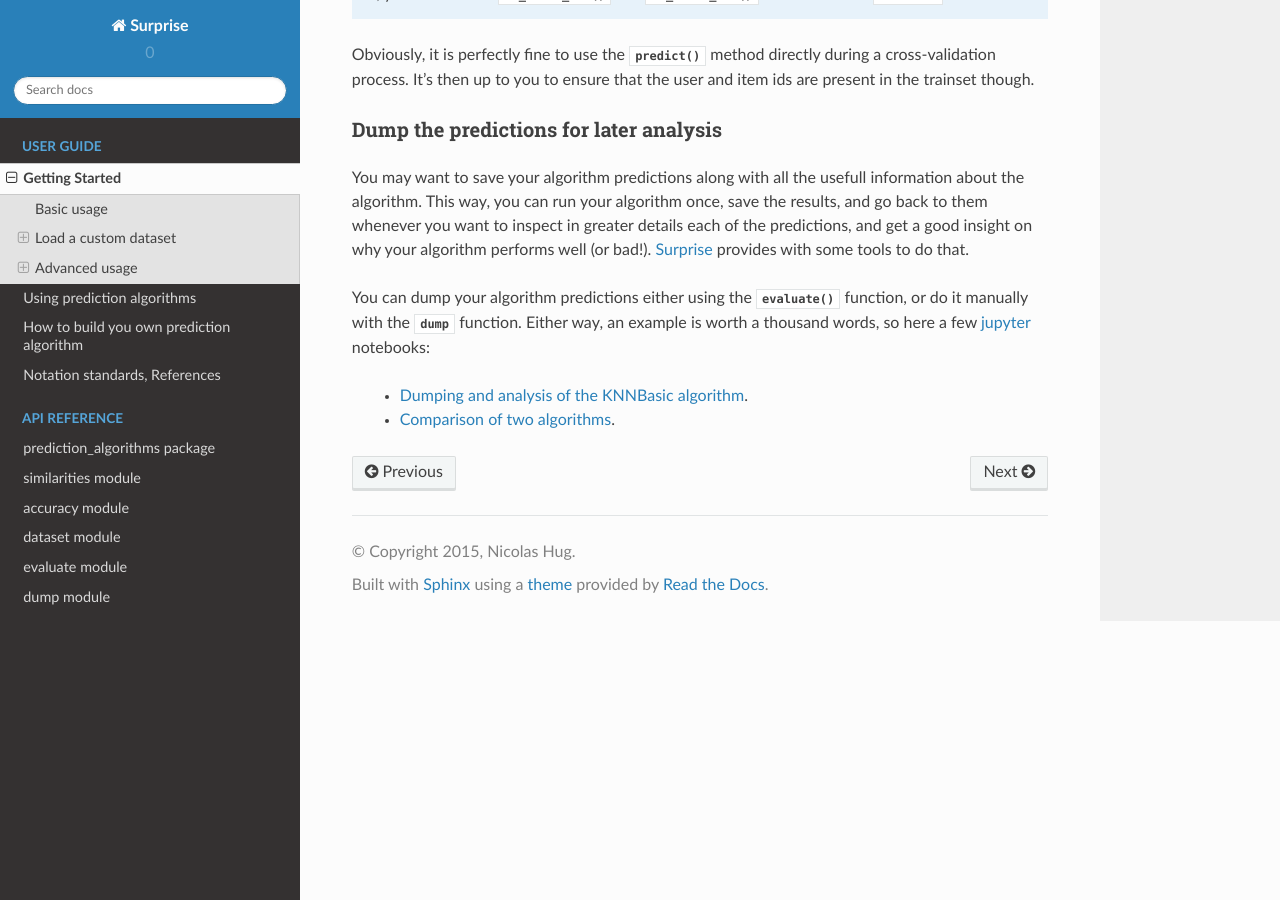
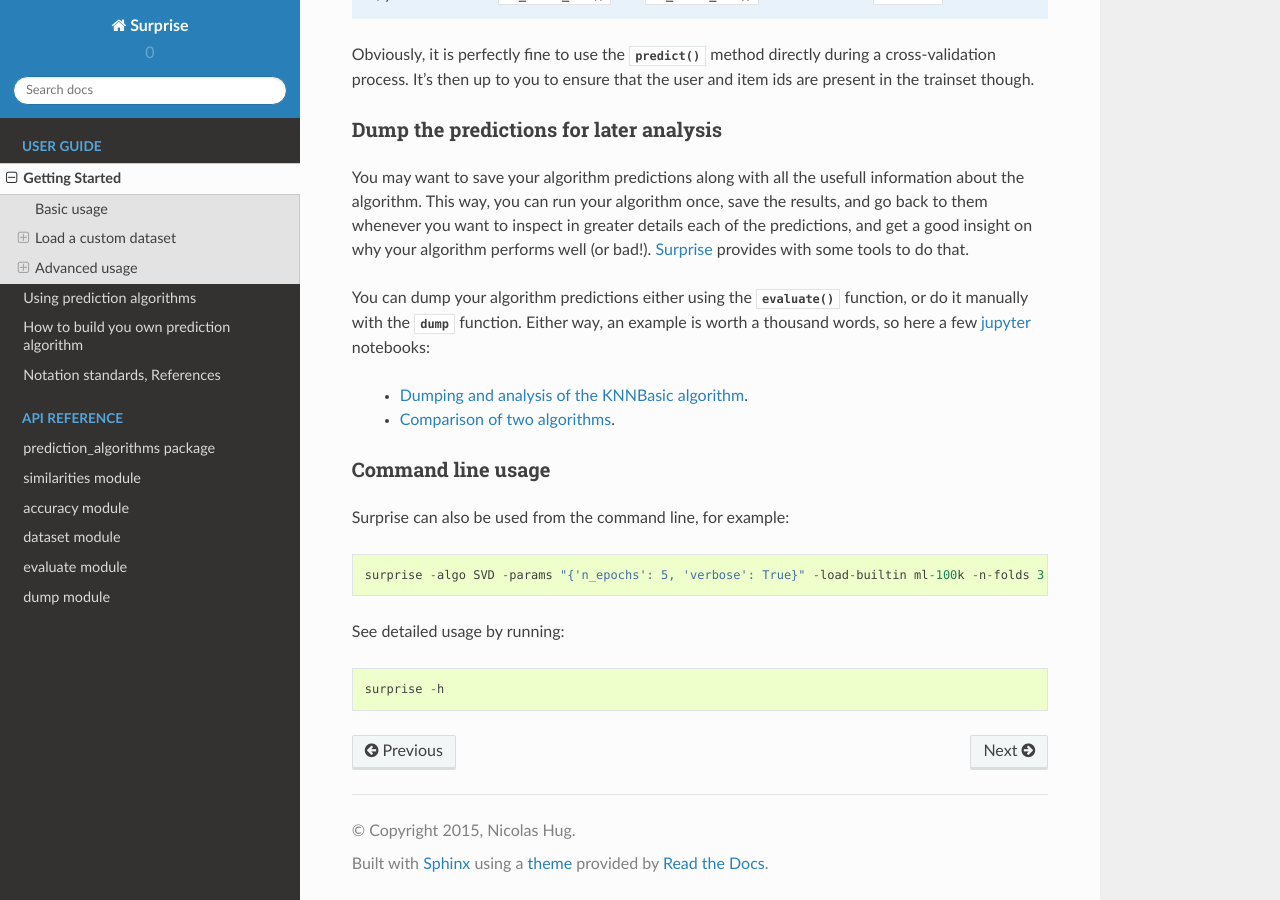
Before and after one commit to NicolasHug/Surprise, a Sphinx documentation site: the page built from doc/source/getting_started.rst, in a window 1280 px wide and 900 px high, scrolled down 3946 px. Built offline with Sphinx 7.4.7 and the Read the Docs theme 2.0.0, drawn with Linux system fonts in a browser that asks for light colours.

```diff
--- a/doc/source/getting_started.rst
+++ b/doc/source/getting_started.rst
@@ -253,3 +253,18 @@ words, so here a few `jupyter <http://jupyter.org/>`_ notebooks:
     <http://nbviewer.jupyter.org/github/NicolasHug/Surprise/tree/master/examples/notebooks/KNNBasic_analysis.ipynb/>`_.
   - `Comparison of two algorithms
     <http://nbviewer.jupyter.org/github/NicolasHug/Surprise/tree/master/examples/notebooks/Compare.ipynb/>`_.
+
+Command line usage
+~~~~~~~~~~~~~~~~~~
+
+Surprise can also be used from the command line, for example:
+
+.. code::
+
+    surprise -algo SVD -params "{'n_epochs': 5, 'verbose': True}" -load-builtin ml-100k -n-folds 3
+
+See detailed usage by running:
+
+.. code::
+
+    surprise -h
```
Also changed, not shown: CHANGELOG.md (+1 -0 lines), README.md (+1 -1 lines), TODO.md (+1 -2 lines), 1 other file.
